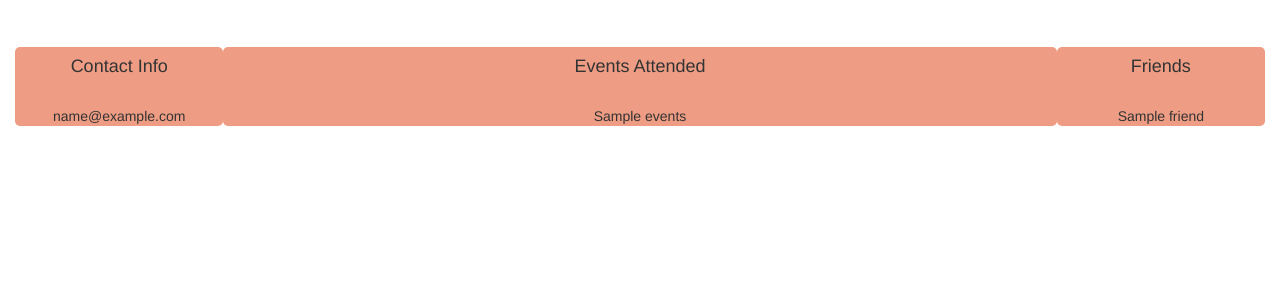
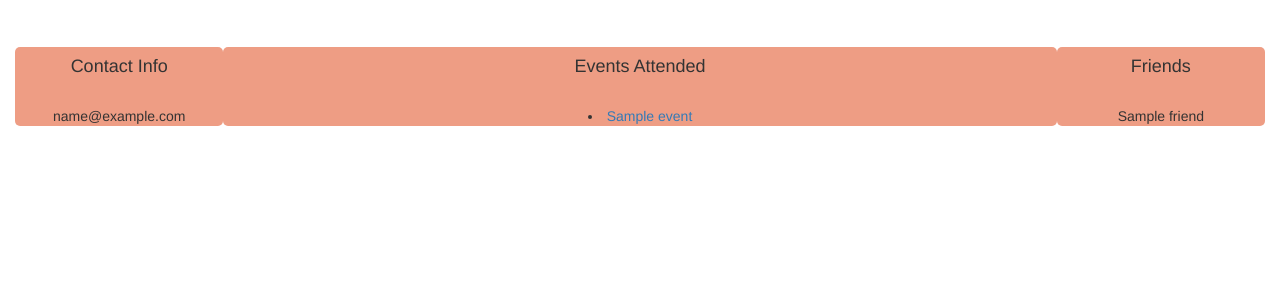
Before and after one commit to cyan478/Upgraded-Parakeet, a Flask app: template templates/profile.html in a window 1280 px wide. Shown: the part 210-510 px from the top of the page. Run offline with Flask 2, Linux system fonts and the light colour scheme; the template is opened without the code that fills it: most values are stand-ins (such as "Sample title", 1, 10 or a date in 2020); parts of the project's set-up code (start-up, migrations or seed data) failed here and were passed over; some libraries are stand-ins or nearby versions.

Commit message:
Neaten events in profile

```diff
--- a/templates/profile.html
+++ b/templates/profile.html
@@ -84,10 +84,12 @@
         </div>
     </div>
     <div class="col-md-8 colored-containers">
-        <div class = "text-center"><h4>Events Attended</h4><br>
-      {% for event in events %}
-          {{events}}
-      {% endfor %}
+      <div class = "text-center"><h4>Events Attended</h4><br>
+	{% for event in events %}
+
+        <li><a href="/event/{{event.id}}">{{ event.name }}</a></li>
+
+	{% endfor %}
         </div>
     </div>
     <div class="col-md-2 colored-containers">
```
Also changed, not shown: data/hangout.db.
